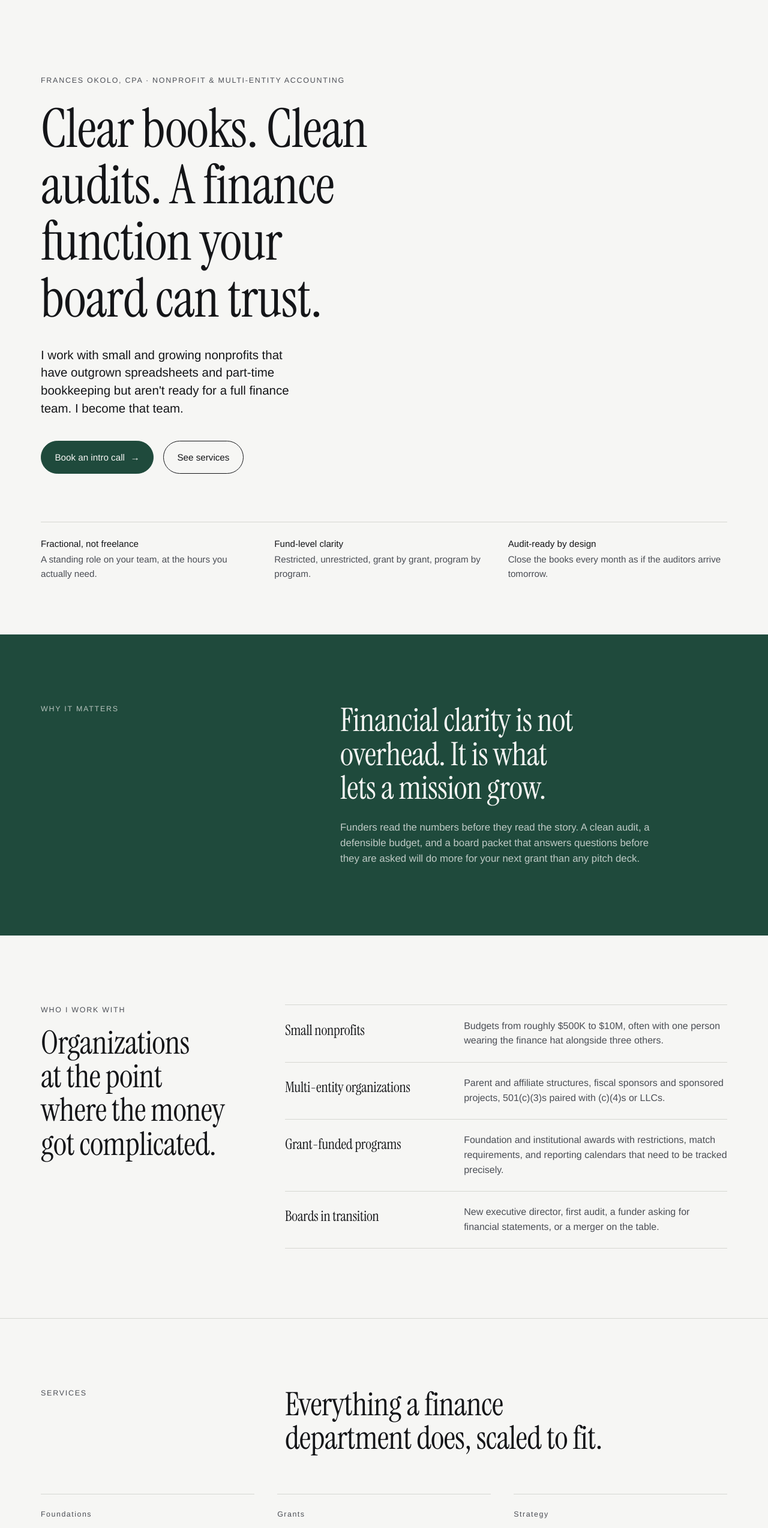
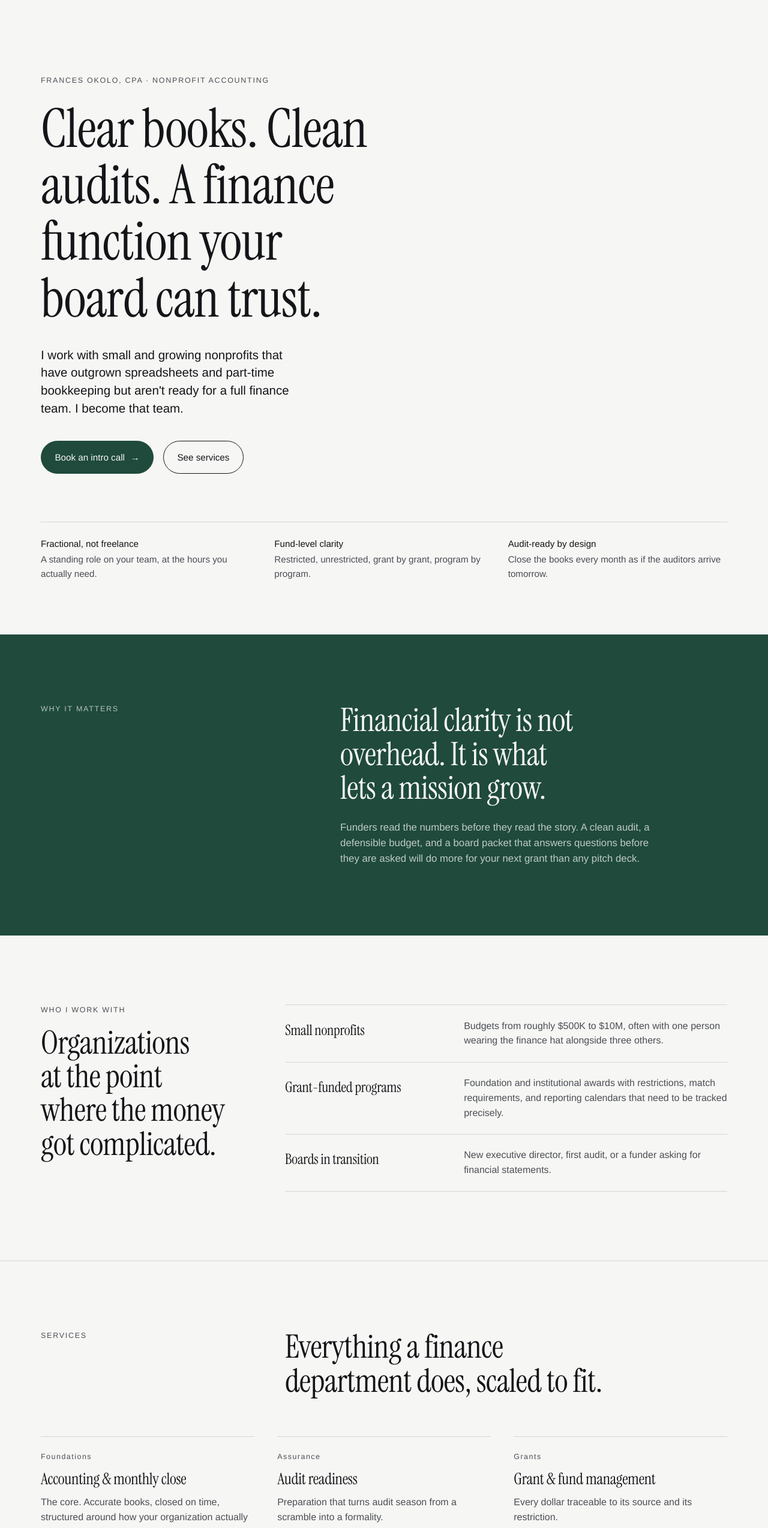
Before and after one commit to obi-coffee/frances-okolo-CPA, a Next.js app: page / in a window 1280 px wide. Shown: the part 80-2628 px from the top of the page at 60% size. Built offline with nearby package versions, Linux system fonts and the light colour scheme.

Commit message:
Content revisions: restore Audit readiness, trim service details, remove multi-entity throughout
Co-Authored-By: Claude Fable 5.1 <noreply@anthropic.com>
Claude-Session: https://claude.ai/code/session_012L4YEKjQJ4GKs7G8PwZfYx

```diff
--- a/app/about/page.tsx
+++ b/app/about/page.tsx
@@ -5,7 +5,7 @@ import Portrait from "@/components/Portrait";
 
 export const metadata: Metadata = {
   title: "About",
-  description: "Frances Okolo is a CPA and finance executive specializing in nonprofit and multi-entity accounting.",
+  description: "Frances Okolo is a CPA and finance executive specializing in nonprofit accounting.",
 };
 
 export default function AboutPage() {
--- a/app/services/page.tsx
+++ b/app/services/page.tsx
@@ -4,7 +4,7 @@ import CtaBlock from "@/components/CtaBlock";
 
 export const metadata: Metadata = {
   title: "Services",
-  description: "Accounting, audit readiness, grant management, multi-entity consolidation, fractional CFO, and compliance for nonprofits.",
+  description: "Accounting, audit readiness, grant management, fractional services, and compliance for nonprofits.",
 };
 
 export default function ServicesPage() {
--- a/content/site.ts
+++ b/content/site.ts
@@ -8,7 +8,7 @@ export const site = {
   shortName: "Frances Okolo",
   credential: "CPA",
   description:
-    "Outsourced accounting, grant management, and fractional finance services for nonprofits and multi-entity organizations.",
+    "Outsourced accounting, grant management, and fractional finance services for nonprofits.",
   email: "hello@francesokolo.com", // TODO: confirm with client
   linkedin: "https://www.linkedin.com/", // TODO: client's LinkedIn URL
   location: "San Antonio, TX",
@@ -29,7 +29,7 @@ export const nav = [
 ];
 
 export const home = {
-  eyebrow: "Frances Okolo, CPA · Nonprofit & multi-entity accounting",
+  eyebrow: "Frances Okolo, CPA · Nonprofit accounting",
   headline: "Clear books. Clean audits. A finance function your board can trust.",
   lede:
     "I work with small and growing nonprofits that have outgrown spreadsheets and part-time bookkeeping but aren't ready for a full finance team. I become that team.",
@@ -49,9 +49,8 @@ export const home = {
     headline: "Organizations at the point where the money got complicated.",
     items: [
       { title: "Small nonprofits", text: "Budgets from roughly $500K to $10M, often with one person wearing the finance hat alongside three others." },
-      { title: "Multi-entity organizations", text: "Parent and affiliate structures, fiscal sponsors and sponsored projects, 501(c)(3)s paired with (c)(4)s or LLCs." },
       { title: "Grant-funded programs", text: "Foundation and institutional awards with restrictions, match requirements, and reporting calendars that need to be tracked precisely." },
-      { title: "Boards in transition", text: "New executive director, first audit, a funder asking for financial statements, or a merger on the table." },
+      { title: "Boards in transition", text: "New executive director, first audit, or a funder asking for financial statements." },
     ],
   },
   servicesIntro: {
@@ -73,7 +72,7 @@ export const home = {
     eyebrow: "About",
     headline: "Fifteen years inside finance departments. Now I build them for others.", // TODO: confirm years
     text:
-      "Frances Okolo is a CPA and finance executive with a background in nonprofit and multi-entity accounting, audit leadership, and financial transformation. She works with a small number of organizations at a time so each gets a real seat at the table.",
+      "Frances Okolo is a CPA and finance executive with a background in nonprofit accounting, audit leadership, and financial transformation. She works with a small number of organizations at a time so each gets a real seat at the table.",
     linkText: "Read more about Frances",
   },
   cta: {
@@ -106,25 +105,31 @@ export const services: Service[] = [
     idx: "01 · Foundations",
     title: "Accounting & monthly close",
     summary: "The core. Accurate books, closed on time, structured around how your organization actually runs.",
-    details: ["Bookkeeping and reconciliations", "Fund, program, and functional expense allocation", "Payroll and benefits accounting", "Monthly management reports", "Chart of accounts design"],
+    details: ["Bookkeeping and reconciliations", "Fund, program, and functional expense allocation", "Monthly management reports", "Chart of accounts design"],
   },
   {
-    idx: "02 · Grants",
+    idx: "02 · Assurance",
+    title: "Audit readiness",
+    summary: "Preparation that turns audit season from a scramble into a formality.",
+    details: ["PBC schedules and workpapers", "Auditor liaison through fieldwork", "Management letter remediation", "Internal control design"],
+  },
+  {
+    idx: "03 · Grants",
     title: "Grant & fund management",
     summary: "Every dollar traceable to its source and its restriction.",
     details: ["Grant budgets and allowable cost tracking", "Restricted net asset release schedules", "Funder financial reporting", "Indirect cost rate support", "Match and cost-share documentation"],
   },
   {
-    idx: "03 · Strategy",
+    idx: "04 · Strategy",
     title: "Fractional services",
     summary: "Senior financial leadership on a schedule that fits your budget.",
-    details: ["Annual budgeting and reforecasting", "Cash flow planning and reserves policy", "Board and finance committee reporting", "Scenario modeling for growth or contraction", "Finance staff coaching and hiring support"],
+    details: ["Annual budgeting and reforecasting", "Cash flow planning and reserves policy", "Board and finance committee reporting", "Scenario modeling for growth or contraction", "Finance staff coaching"],
   },
   {
-    idx: "04 · Compliance",
+    idx: "05 · Compliance",
     title: "Compliance & filings",
     summary: "Keep the organization in good standing with every agency that watches it.",
-    details: ["Form 990 preparation and review", "State charitable registrations", "1099 and payroll tax filings", "Sales tax exemption maintenance", "Policy documentation for funders"],
+    details: ["Form 990 preparation and review", "1099 filings", "Policy documentation for funders"],
   },
 ];
 
@@ -152,16 +157,16 @@ export const about = {
   headline: "I've sat on every side of the table.",
   facts: [
     ["Credential", "Certified Public Accountant"],
-    ["Focus", "Nonprofit & multi-entity accounting"],
+    ["Focus", "Nonprofit accounting"],
     ["Background", "Finance executive, audit leadership, financial transformation"],
     ["Based in", site.location],
     ["Works with", "Organizations nationwide, remotely"],
   ],
   lede:
-    "Frances Okolo is a CPA and finance executive who has led accounting for nonprofits and multi-entity organizations, managed audits from both sides, and rebuilt finance functions that had stopped serving the people who depended on them.",
+    "Frances Okolo is a CPA and finance executive who has led accounting for nonprofits, managed audits from both sides, and rebuilt finance functions that had stopped serving the people who depended on them.",
   // TODO: replace with client's approved bio
   paragraphs: [
-    "She started her career in public accounting, auditing organizations whose books told her more about their leadership than any interview could. She then moved inside, running finance for mission-driven organizations with multiple entities, restricted funding, and boards that needed to understand the numbers quickly.",
+    "She started her career in public accounting, auditing organizations whose books told her more about their leadership than any interview could. She then moved inside, running finance for mission-driven organizations with restricted funding and boards that needed to understand the numbers quickly.",
     "That experience shaped a simple conviction: most nonprofits don't need more accounting. They need accounting that is organized around the way they actually work, closed on a rhythm, and explained in plain language to the people making decisions.",
     "Today she works with a small number of organizations as their outsourced accountant, controller, or fractional finance lead. The engagement is shaped to what each one needs, and it grows with them.",
   ],
```
